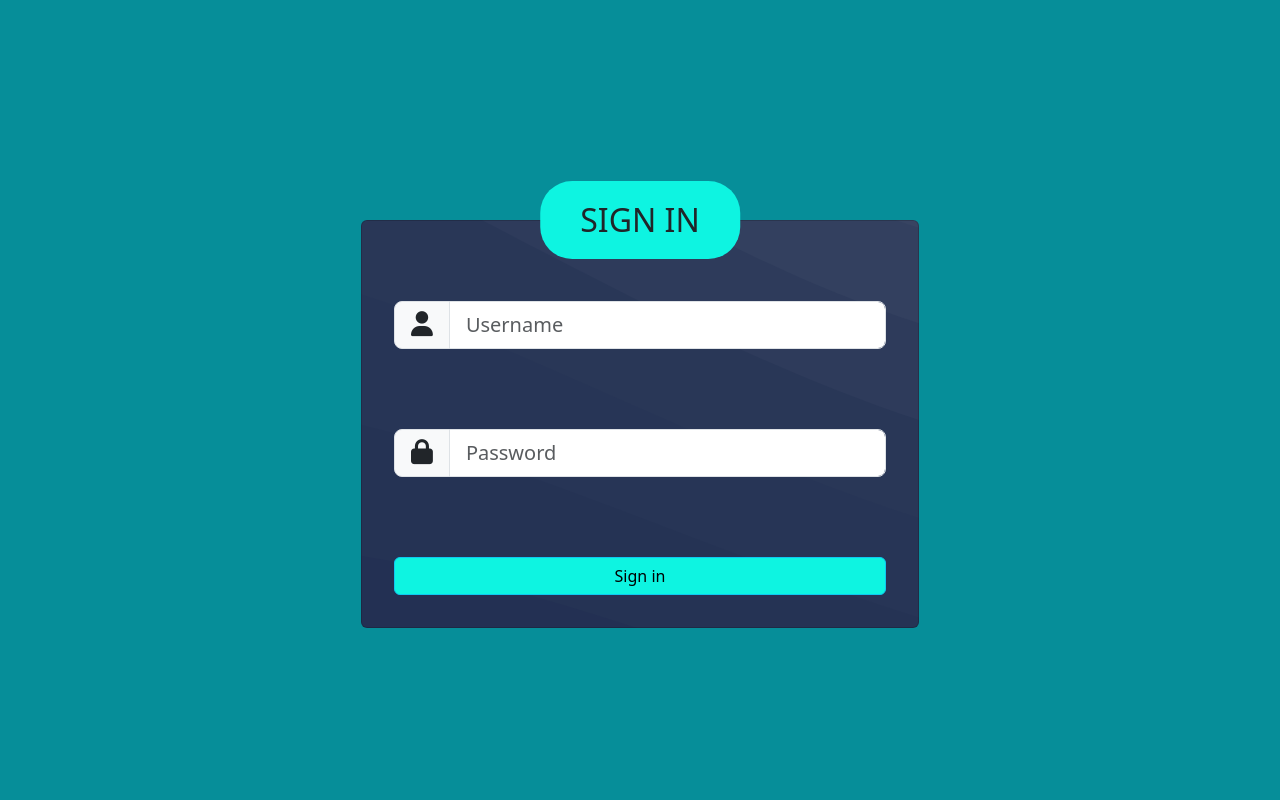
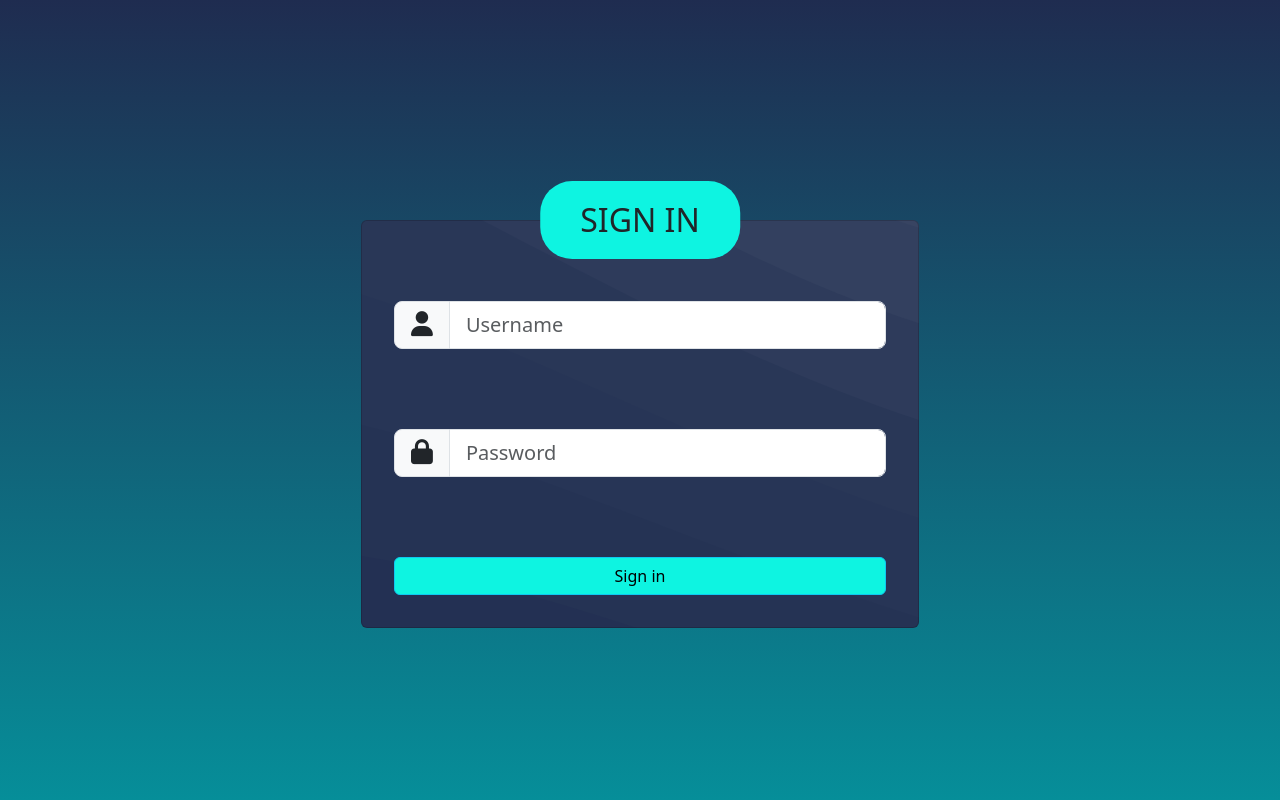
Before and after one commit to FedericoPiazzolla/my-todos, a PHP site: page /subscribe.php in a window 1280 px wide. Run offline with PHP 8.4, Linux system fonts and the light colour scheme.

Commit message:
add: background gradient

```diff
--- a/css/style.css
+++ b/css/style.css
@@ -8,7 +8,9 @@ img {
   max-width: 100%;
 }
 body {
-  background-color: #068e99;
+  background:#068e99;
+  background: linear-gradient(to bottom, #1F2C50, #068e99);
+  height: 100vh;
 }
 
 /* header */
--- a/css/subscribe.css
+++ b/css/subscribe.css
@@ -9,12 +9,14 @@ img {
 }
 
 body {
+  background:#068e99;
+  background: linear-gradient(to bottom, #1F2C50, #068e99);
   height: 100vh;
   margin: 0;
   display: flex;
   align-items: center;
   justify-content: center;
-  background-color: #068e99;
+
 }
 
 /* card */
```
